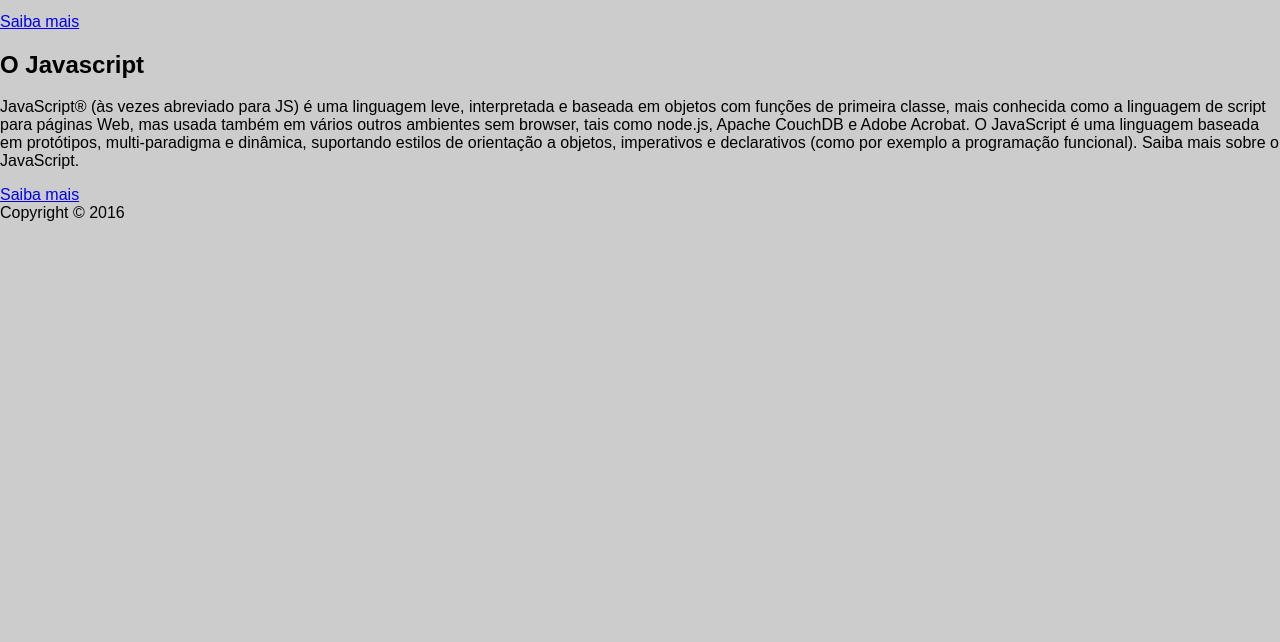
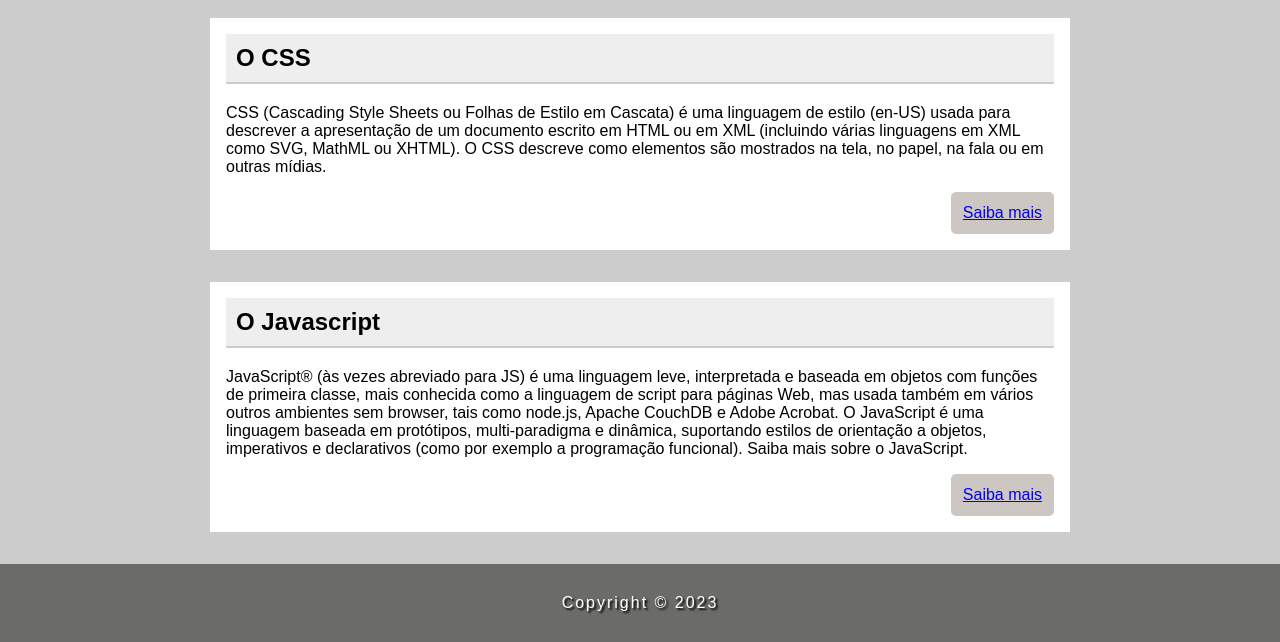
Before and after one commit to ThiagoTDS/PaginaFrontend, a plain HTML site: page index.html in a window 1280 px wide. Shown: the part 747-1389 px from the top of the page. Before the commit the page ends 969 px from the top, so only its background shows below. Drawn offline with Linux system fonts and the light colour scheme.

Commit message:
Update main and footer index page

```diff
--- a/css/style.css
+++ b/css/style.css
@@ -5,7 +5,7 @@ body{
 }
 .hero{
     background-image: url(../imagens/bg-3.jpg);
-    height: 500px;
+    height: 485px;
     background-size: cover;
     background-position: right center;
     padding: 1px;
@@ -52,3 +52,38 @@ body{
 .hero nav a:hover{
     background-color: rgba(0,0,0,0.5);
 }
+main{
+    width: 90%;
+    margin: auto;
+    max-width: 860px;
+}
+section{
+    padding-top: 32px;
+}
+article{
+    background-color: white;
+    padding: 16px;
+    margin-bottom: 32px;
+}
+article h2{
+    border-bottom: 2px solid #ccc;
+    background-color: #eee;
+    padding: 10px;
+    margin-top: 0;
+}
+.btn{
+    background-color: #cdc7c3;
+    display:block;
+    padding: 12px;
+    border-radius: 5px;
+    margin-left: auto;
+    width: fit-content;
+}
+.rodape{
+    color: white;
+    background-color: #6b6c68;
+    text-align: center;
+    padding: 30px;
+    text-shadow: 2px 2px 2px black;
+    letter-spacing: 2px;
+}
--- a/index.html
+++ b/index.html
@@ -21,7 +21,6 @@
         </div>
     </header>
 <main>
-    <div class="container">
         <section>
             <article>
                 <header>
@@ -29,7 +28,7 @@
                 </header>
                 <p>HTML (Linguagem de Marcação de HiperTexto) é o bloco de construção mais básico da web. Define o significado e a estrutura do conteúdo da web. Outras tecnologias além do HTML geralmente são usadas para descrever a aparência/apresentação (CSS) ou a funcionalidade/comportamento (JavaScript) de uma página da web.
                 </p>
-                <a href="#">Saiba mais</a>
+                <a href="#" class="btn">Saiba mais</a>
             </article>
             <article>
                 <header>
@@ -37,7 +36,7 @@
                 </header>
                 <p>CSS (Cascading Style Sheets ou Folhas de Estilo em Cascata) é uma linguagem de estilo (en-US) usada para descrever a apresentação de um documento escrito em HTML ou em XML (incluindo várias linguagens em XML como SVG, MathML ou XHTML). O CSS descreve como elementos são mostrados na tela, no papel, na fala ou em outras mídias.
                 </p>
-                <a href="#">Saiba mais</a>
+                <a href="#" class="btn">Saiba mais</a>
             </article>
             <article>
                 <header>
@@ -45,13 +44,12 @@
                 </header>
                 <p>JavaScript® (às vezes abreviado para JS) é uma linguagem leve, interpretada e baseada em objetos com funções de primeira classe, mais conhecida como a linguagem de script para páginas Web, mas usada também em vários outros ambientes sem browser, tais como node.js, Apache CouchDB e Adobe Acrobat. O JavaScript é uma linguagem baseada em protótipos, multi-paradigma e dinâmica, suportando estilos de orientação a objetos, imperativos e declarativos (como por exemplo a programação funcional). Saiba mais sobre o JavaScript.
                 </p>
-                <a href="#">Saiba mais</a>
+                <a href="#" class="btn">Saiba mais</a>
             </article>
         </section>
-    </div>
 </main>
-<footer>
-    Copyright © 2016
+<footer class="rodape">
+    Copyright &copy; 2023
 </footer>
 </body>
 </html>
```
